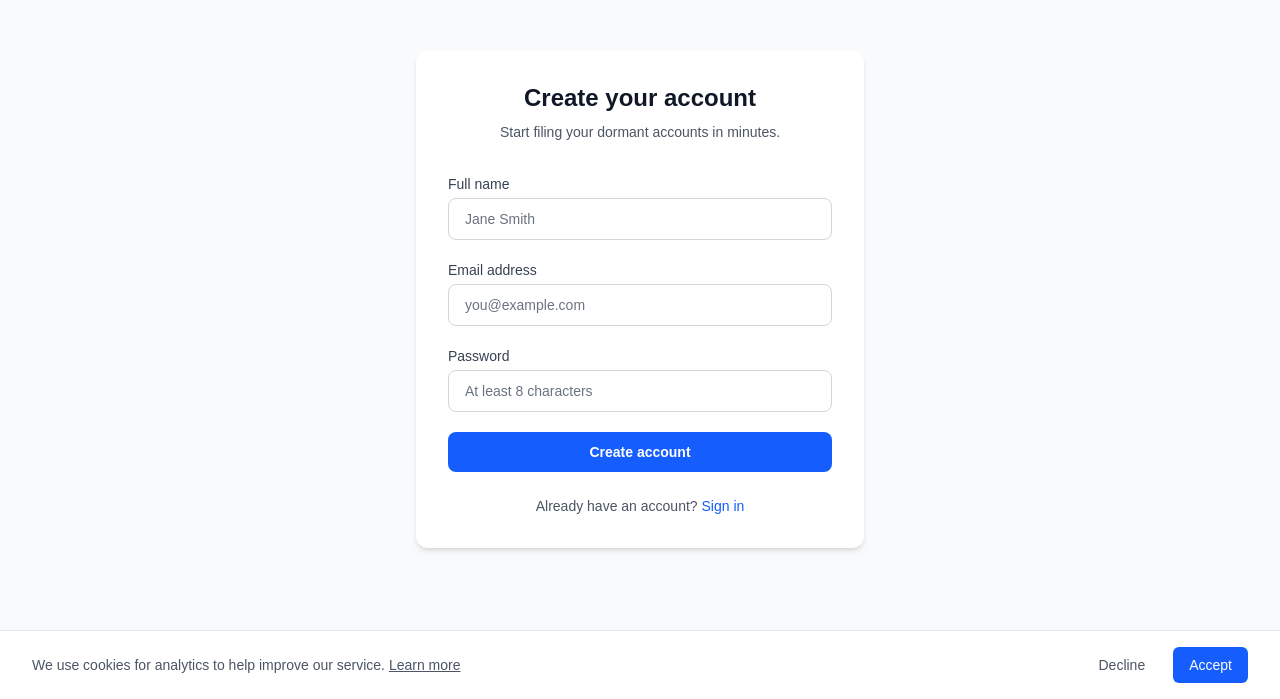
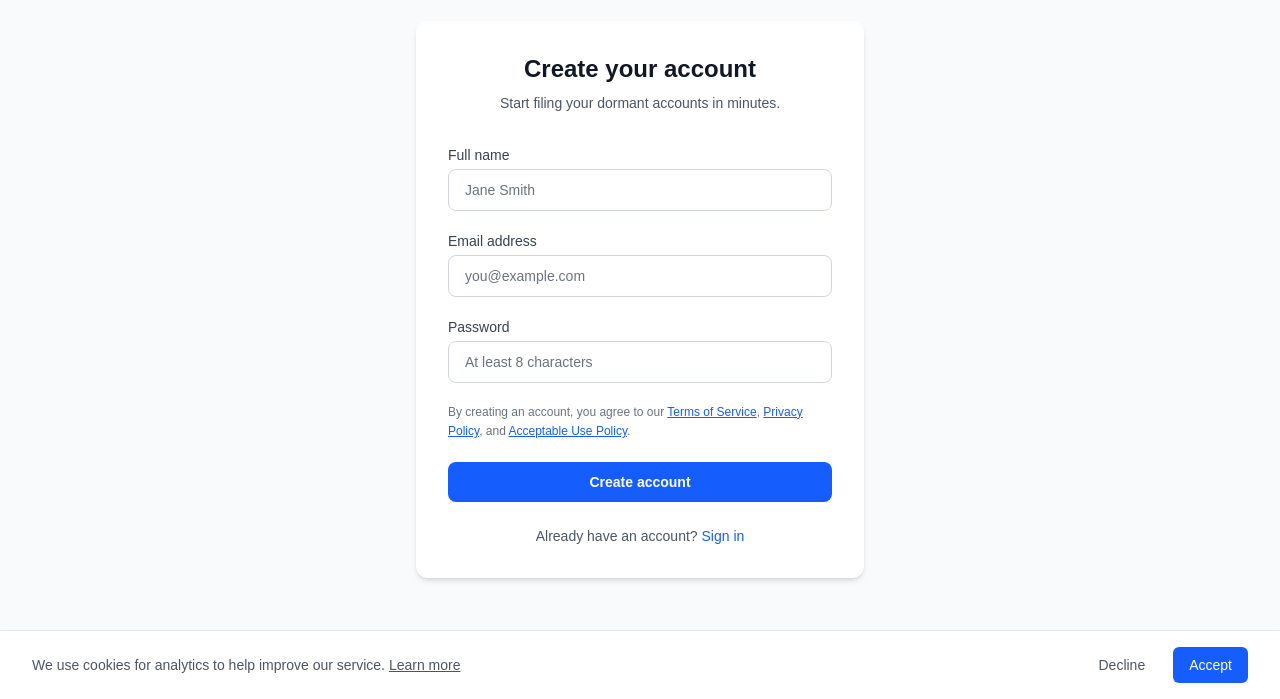
Before and after one commit to bendav91/dormantfile, a Next.js app: page /register in a window 1280 px wide. Shown: the part 101-800 px from the top of the page. Built offline with nearby package versions, Linux system fonts and the light colour scheme; no server answers.

Commit message:
feat: add terms of service, privacy policy, and acceptable use policy links to registration page

```diff
--- a/src/app/(auth)/register/page.tsx
+++ b/src/app/(auth)/register/page.tsx
@@ -124,6 +124,13 @@ export default function RegisterPage() {
           </p>
         )}
 
+        <p className="text-xs text-gray-500 leading-relaxed">
+          By creating an account, you agree to our{" "}
+          <Link href="/terms" className="text-blue-600 hover:text-blue-700 underline">Terms of Service</Link>,{" "}
+          <Link href="/privacy" className="text-blue-600 hover:text-blue-700 underline">Privacy Policy</Link>, and{" "}
+          <Link href="/acceptable-use" className="text-blue-600 hover:text-blue-700 underline">Acceptable Use Policy</Link>.
+        </p>
+
         <button
           type="submit"
           disabled={loading}
```
